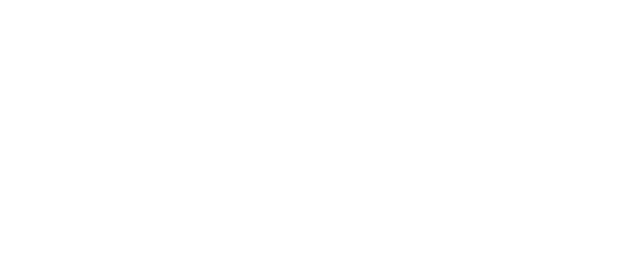
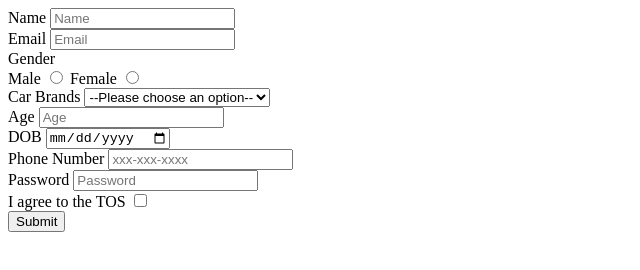
Before and after one commit to acciojob/signup-form-car-Dhruwvaviya999, a website: page main.html in a window 1280 px wide. Shown: the whole page, without its empty margins (0-640 px from the left). Drawn offline with Linux system fonts and the light colour scheme.

Commit message:
created a submission

```diff
--- a/main.html
+++ b/main.html
@@ -8,6 +8,41 @@
 
 <body>
 	<!-- the entire body must be written by student -->
+	<form method="post">
+		<label>Name <input type="text" required id="name" placeholder="Name" /></label><br/>
+
+		<label>Email <input type="email" required id="email" placeholder="Email" /></label><br/>
+
+		<label for="gender">Gender</label><br/>
+		<label for="gender_m">Male  <input type="radio" required id="gender_m" name="gender" /></label>
+		<label for="gender_f">Female <input type="radio" required id="gender_f" name="gender" /></label> <br/>
+
+		<label for="cars">Car Brands</label>
+		<select required name=cars id="cars">
+			<option>--Please choose an option--</option>
+			<option>BMW</option>
+			<option>Ferrari</option>
+			<option>Maruti Suzuki</option>
+			<option>Porsche</option>
+			<option>Lamborgini</option>
+			<option>Toyota</option>
+			<option>Mercedes</option>
+			<option>Oddi</option>
+		</select> <br/>
+
+
+		<label for="age">Age <input type="number" required id="age" placeholder="Age" /></label> <br/>
+
+		<label for="dob">DOB <input type="date" required id="dob" /></label> <br/>
+
+		<label for="tel">Phone Number <input type="tel" required id="tel" placeholder="xxx-xxx-xxxx" /></label> <br/>
+
+		<label for="password">Password <input type="password" required id="password" placeholder="Password" /></label> <br/>
+
+		<label for="tos">I agree to the TOS <input type="checkbox" required id="tos" /></label> <br/>
+
+		<button type="submit">Submit</button>
+	</form>
     <script type="text/javascript" src="./script.js">
 </script>
 
```
